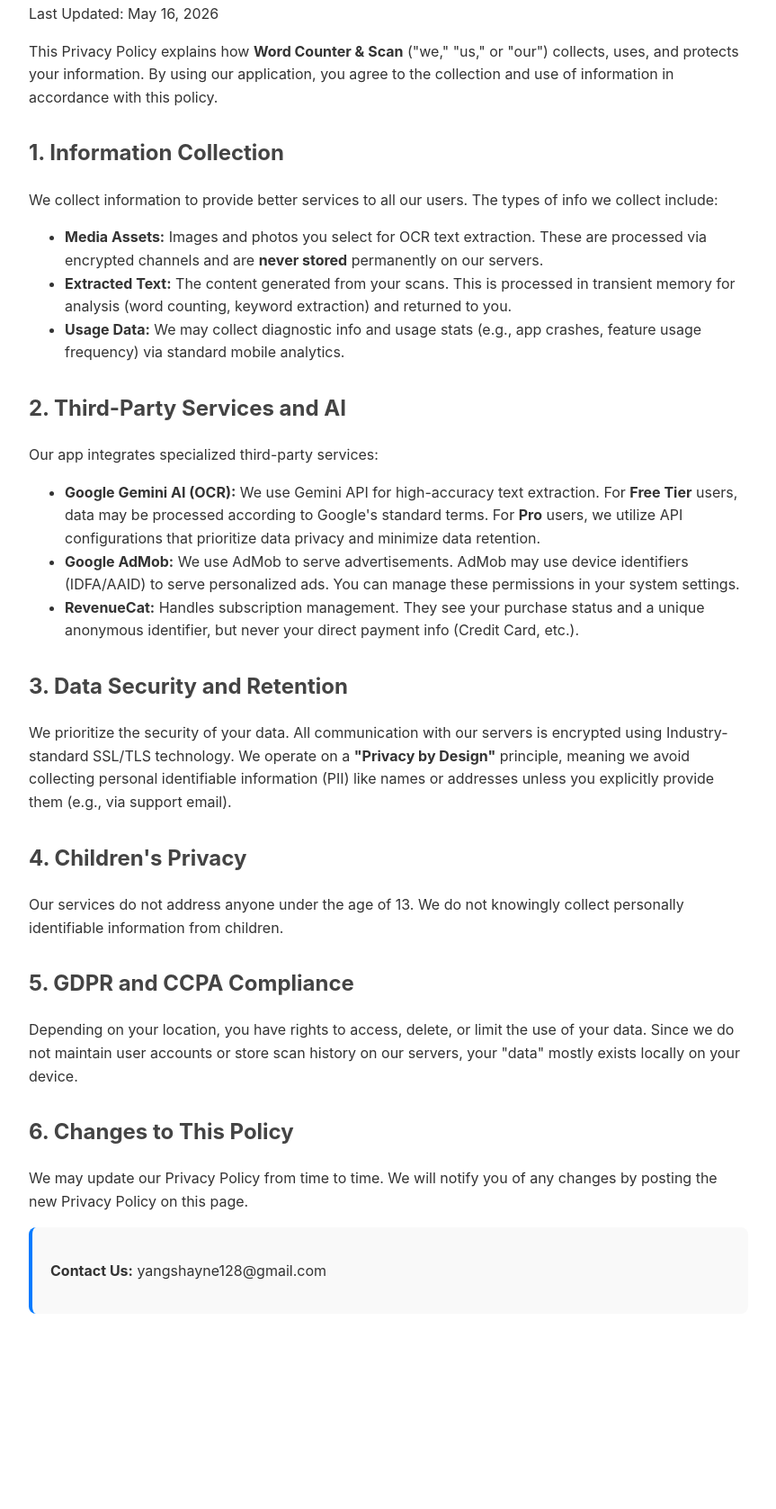
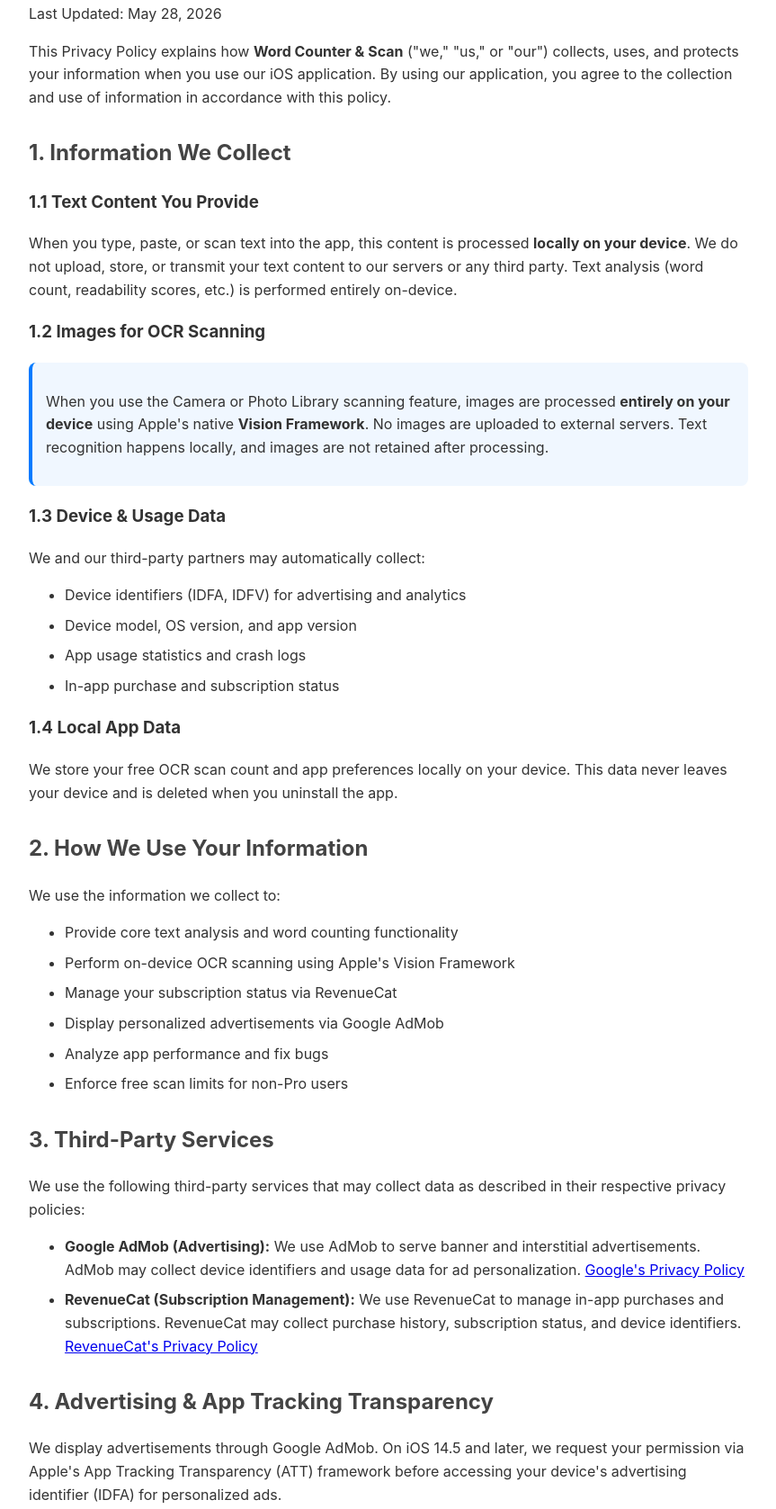
Before and after one commit to shayne-max/wordcounter-pro-privacy, a plain HTML site: page index.html in a window 1280 px wide. Shown: the part 143-1820 px from the top of the page at 90% size, without its empty margins (208-1071 px from the left). Before the commit the page ends 1643 px from the top, so only its background shows below. Drawn offline with Linux system fonts and the light colour scheme.

Commit message:
Update index.html

```diff
--- a/index.html
+++ b/index.html
@@ -5,49 +5,130 @@
     <meta name="viewport" content="width=device-width, initial-scale=1.0">
     <title>Privacy Policy - Word Counter & Scan</title>
     <style>
-        body { font-family: -apple-system, BlinkMacSystemFont, "Segoe UI", Roboto, Helvetica, Arial, sans-serif; line-height: 1.6; color: #333; max-width: 800px; margin: 0 auto; padding: 40px 20px; }
-        h1 { color: #111; border-bottom: 2px solid #eee; padding-bottom: 10px; }
-        h2 { color: #444; margin-top: 30px; }
-        p { margin-bottom: 15px; }
-        .contact { background: #f9f9f9; padding: 20px; border-radius: 8px; border-left: 4px solid #007aff; }
+        body {
+            font-family: -apple-system, BlinkMacSystemFont, "Segoe UI", Roboto, Helvetica, Arial, sans-serif;
+            line-height: 1.6;
+            color: #333;
+            max-width: 800px;
+            margin: 0 auto;
+            padding: 40px 20px;
+        }
+        h1 {
+            color: #111;
+            border-bottom: 2px solid #eee;
+            padding-bottom: 10px;
+        }
+        h2 {
+            color: #444;
+            margin-top: 30px;
+        }
+        p {
+            margin-bottom: 15px;
+        }
+        ul {
+            margin-bottom: 15px;
+        }
+        li {
+            margin-bottom: 8px;
+        }
+        .contact {
+            background: #f9f9f9;
+            padding: 20px;
+            border-radius: 8px;
+            border-left: 4px solid #007aff;
+        }
+        .highlight {
+            background: #f0f7ff;
+            padding: 15px;
+            border-radius: 8px;
+            border-left: 4px solid #007aff;
+            margin-bottom: 15px;
+        }
     </style>
 </head>
 <body>
     <h1>Privacy Policy</h1>
-    <p>Last Updated: May 16, 2026</p>
+    <p>Last Updated: May 28, 2026</p>
 
-    <p>This Privacy Policy explains how <strong>Word Counter & Scan</strong> ("we," "us," or "our") collects, uses, and protects your information. By using our application, you agree to the collection and use of information in accordance with this policy.</p>
+    <p>This Privacy Policy explains how <strong>Word Counter & Scan</strong> ("we," "us," or "our") collects, uses, and protects your information when you use our iOS application. By using our application, you agree to the collection and use of information in accordance with this policy.</p>
 
-    <h2>1. Information Collection</h2>
-    <p>We collect information to provide better services to all our users. The types of info we collect include:</p>
+    <h2>1. Information We Collect</h2>
+
+    <h3>1.1 Text Content You Provide</h3>
+    <p>When you type, paste, or scan text into the app, this content is processed <strong>locally on your device</strong>. We do not upload, store, or transmit your text content to our servers or any third party. Text analysis (word count, readability scores, etc.) is performed entirely on-device.</p>
+
+    <h3>1.2 Images for OCR Scanning</h3>
+    <div class="highlight">
+        <p>When you use the Camera or Photo Library scanning feature, images are processed <strong>entirely on your device</strong> using Apple's native <strong>Vision Framework</strong>. No images are uploaded to external servers. Text recognition happens locally, and images are not retained after processing.</p>
+    </div>
+
+    <h3>1.3 Device & Usage Data</h3>
+    <p>We and our third-party partners may automatically collect:</p>
     <ul>
-        <li><strong>Media Assets:</strong> Images and photos you select for OCR text extraction. These are processed via encrypted channels and are <strong>never stored</strong> permanently on our servers.</li>
-        <li><strong>Extracted Text:</strong> The content generated from your scans. This is processed in transient memory for analysis (word counting, keyword extraction) and returned to you.</li>
-        <li><strong>Usage Data:</strong> We may collect diagnostic info and usage stats (e.g., app crashes, feature usage frequency) via standard mobile analytics.</li>
+        <li>Device identifiers (IDFA, IDFV) for advertising and analytics</li>
+        <li>Device model, OS version, and app version</li>
+        <li>App usage statistics and crash logs</li>
+        <li>In-app purchase and subscription status</li>
     </ul>
 
-    <h2>2. Third-Party Services and AI</h2>
-    <p>Our app integrates specialized third-party services:</p>
+    <h3>1.4 Local App Data</h3>
+    <p>We store your free OCR scan count and app preferences locally on your device. This data never leaves your device and is deleted when you uninstall the app.</p>
+
+    <h2>2. How We Use Your Information</h2>
+    <p>We use the information we collect to:</p>
     <ul>
-        <li><strong>Google Gemini AI (OCR):</strong> We use Gemini API for high-accuracy text extraction. For <strong>Free Tier</strong> users, data may be processed according to Google's standard terms. For <strong>Pro</strong> users, we utilize API configurations that prioritize data privacy and minimize data retention.</li>
-        <li><strong>Google AdMob:</strong> We use AdMob to serve advertisements. AdMob may use device identifiers (IDFA/AAID) to serve personalized ads. You can manage these permissions in your system settings.</li>
-        <li><strong>RevenueCat:</strong> Handles subscription management. They see your purchase status and a unique anonymous identifier, but never your direct payment info (Credit Card, etc.).</li>
+        <li>Provide core text analysis and word counting functionality</li>
+        <li>Perform on-device OCR scanning using Apple's Vision Framework</li>
+        <li>Manage your subscription status via RevenueCat</li>
+        <li>Display personalized advertisements via Google AdMob</li>
+        <li>Analyze app performance and fix bugs</li>
+        <li>Enforce free scan limits for non-Pro users</li>
     </ul>
 
-    <h2>3. Data Security and Retention</h2>
-    <p>We prioritize the security of your data. All communication with our servers is encrypted using Industry-standard SSL/TLS technology. We operate on a <strong>"Privacy by Design"</strong> principle, meaning we avoid collecting personal identifiable information (PII) like names or addresses unless you explicitly provide them (e.g., via support email).</p>
+    <h2>3. Third-Party Services</h2>
+    <p>We use the following third-party services that may collect data as described in their respective privacy policies:</p>
 
-    <h2>4. Children's Privacy</h2>
-    <p>Our services do not address anyone under the age of 13. We do not knowingly collect personally identifiable information from children.</p>
+    <ul>
+        <li><strong>Google AdMob (Advertising):</strong> We use AdMob to serve banner and interstitial advertisements. AdMob may collect device identifiers and usage data for ad personalization. <a href="https://policies.google.com/privacy" target="_blank" rel="noopener noreferrer">Google's Privacy Policy</a></li>
 
-    <h2>5. GDPR and CCPA Compliance</h2>
-    <p>Depending on your location, you have rights to access, delete, or limit the use of your data. Since we do not maintain user accounts or store scan history on our servers, your "data" mostly exists locally on your device.</p>
+        <li><strong>RevenueCat (Subscription Management):</strong> We use RevenueCat to manage in-app purchases and subscriptions. RevenueCat may collect purchase history, subscription status, and device identifiers. <a href="https://www.revenuecat.com/privacy" target="_blank" rel="noopener noreferrer">RevenueCat's Privacy Policy</a></li>
+    </ul>
 
-    <h2>6. Changes to This Policy</h2>
-    <p>We may update our Privacy Policy from time to time. We will notify you of any changes by posting the new Privacy Policy on this page.</p>
+    <h2>4. Advertising & App Tracking Transparency</h2>
+    <p>We display advertisements through Google AdMob. On iOS 14.5 and later, we request your permission via Apple's App Tracking Transparency (ATT) framework before accessing your device's advertising identifier (IDFA) for personalized ads.</p>
+    <p>You can opt out of personalized advertising at any time through your iOS device settings: <strong>Settings → Privacy & Security → Tracking</strong>.</p>
+
+    <h2>5. Data Security and Retention</h2>
+    <p>We prioritize the security of your data:</p>
+    <ul>
+        <li><strong>Text Content:</strong> Never stored on our servers. All text remains on your device.</li>
+        <li><strong>Images:</strong> Processed on-device using Apple's Vision Framework and not retained.</li>
+        <li><strong>Usage Data:</strong> Retained by our advertising and analytics partners per their respective policies.</li>
+        <li><strong>Subscription Data:</strong> Retained by RevenueCat for the duration of your subscription plus applicable legal retention periods.</li>
+        <li><strong>Local Storage:</strong> Stored locally until you delete the app.</li>
+    </ul>
+    <p>All communication with third-party services is encrypted using industry-standard SSL/TLS technology.</p>
+
+    <h2>6. Your Rights & Data Control</h2>
+    <p>Depending on your location, you have rights to access, delete, or limit the use of your data:</p>
+    <ul>
+        <li><strong>Access:</strong> All your text content is accessible within the app.</li>
+        <li><strong>Deletion:</strong> Delete the app to remove all locally stored data.</li>
+        <li><strong>Revoke Consent:</strong> Disable tracking via iOS Settings → Privacy & Security → Tracking.</li>
+        <li><strong>Subscription Management:</strong> Manage or cancel subscriptions through iOS Settings → Apple ID → Subscriptions.</li>
+    </ul>
+
+    <h2>7. Children's Privacy</h2>
+    <p>Our services do not address anyone under the age of 13. We do not knowingly collect personally identifiable information from children under 13. If you are a parent or guardian and believe your child has provided us with personal information, please contact us immediately.</p>
+
+    <h2>8. Changes to This Policy</h2>
+    <p>We may update our Privacy Policy from time to time. We will notify you of any changes by posting the new Privacy Policy on this page and updating the "Last Updated" date.</p>
 
     <div class="contact">
-        <p><strong>Contact Us:</strong> yangshayne128@gmail.com</p>
+        <p><strong>Contact Us</strong></p>
+        <p>If you have any questions about this Privacy Policy, or if you wish to exercise your data rights, please contact us:</p>
+        <p>Email: <a href="mailto:yangshayne128@gmail.com">yangshayne128@gmail.com</a></p>
+        <p style="font-size: 0.9em; color: #666; margin-top: 10px;">We typically respond within 48 hours.</p>
     </div>
 </body>
 </html>
```
